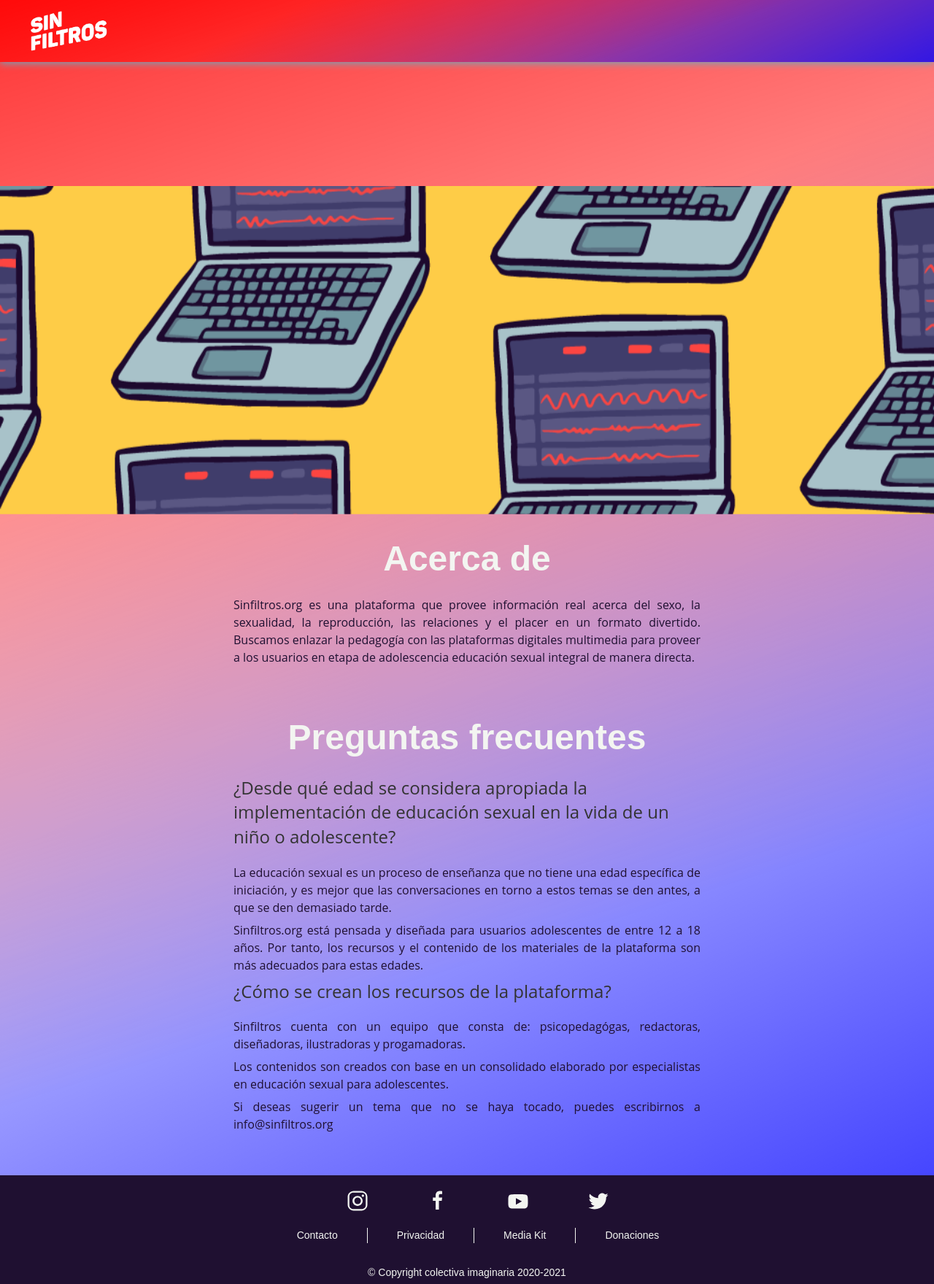
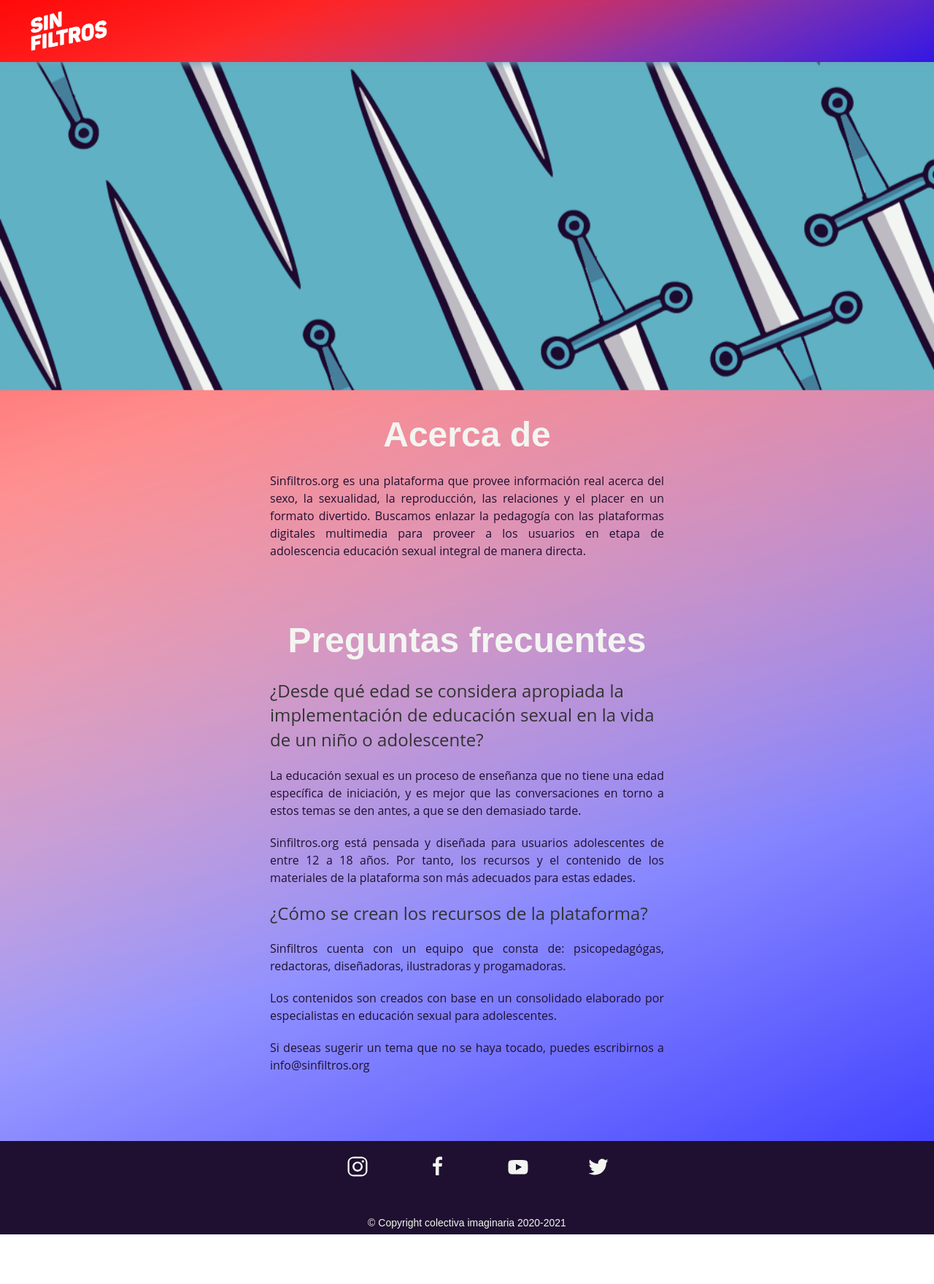
Before and after one commit to gutieCast/sinFiltros, a React (Create React App) app: page /acerca-de in a window 1280 px wide. Shown: the whole page at 73% size. After the commit the page ends 1692 px from the top, so only its background shows below. Built offline with nearby package versions, Linux system fonts and the light colour scheme.

Commit message:
footer-menu + links

```diff
--- a/src/App.jsx
+++ b/src/App.jsx
@@ -9,7 +9,7 @@ function App() {
       <Router>
         <Switch>
           <Route path='/acerca-de' component={AboutUs} />
-          <Route path='/educación' component={Education} />
+          <Route path='/educadores' component={Education} />
           <Route path='/padres' component={Parents} />
           <Route path='/multimedia' component={Multimedia} />
           <Route path='/colabora' component={Colaboration} />
--- /dev/null
+++ b/src/components/Layout/components/Footer/components/MenuFooter/index.jsx
@@ -0,0 +1,29 @@
+import React from 'react'
+import './menuFooter.scss'
+
+const items = [
+    { name: 'Contacto', link: '/contacto' },
+    { name: 'Privacidad', link: '/privacidad' },
+    { name: 'Media Kit', link: '/media-kit' },
+    { name: 'Donaciones', link: '/donaciones' },
+    { name: 'Social Partners', link: '/social-partners' }
+]
+
+
+const MenuFooter = () => {
+    return (
+        <section className="nav-footer">
+            <ul className="list-footer">
+                {
+                    items.map(({ link, name }) =>
+                        <li key={name} className="uk-animation-toggle item-footer" tabIndex="0">
+                            <a href={link} className="uk-animation-scale-up link-footer" linkName={name} />
+                        </li>
+                    )
+                }
+            </ul>
+        </section>
+    )
+}
+
+export { MenuFooter }
--- /dev/null
+++ b/src/components/Layout/components/Footer/components/MenuFooter/menuFooter.scss
@@ -0,0 +1,59 @@
+@import '../../../../../../styles/abstract/mixins.scss';
+@import '../../../../../../styles/abstract/variables.scss';
+
+.nav-footer {
+    align-items: center;
+    display: flex;
+    justify-content: center;
+    .list-footer {
+        align-items: center;
+        display: flex;
+        justify-content: center;
+        .item-footer {
+            align-items: center;
+            border-left: 1px solid $white;
+            display: flex;
+            justify-content: center;
+            margin: 2px 0;
+            @include breakpoint-1 {
+            padding: $padding-mobile1;
+            }
+            @include breakpoint-2 {
+                padding: $padding-mobile2;
+            }
+            @include breakpoint-3 {
+                padding: $padding-tablet;
+            }
+            @include breakpoint-4 {
+                padding: $padding-laptop;
+            }
+            @include breakpoint-5 {
+                padding: $padding-desktop;
+            }
+            @include breakpoint-7 {
+                padding: $padding-plus;
+            }
+            &:first-child {
+                border: none;
+            }
+            .link-footer {
+                color: $white;
+                font-family: $title-font;
+                font-size: $font-size-s;
+                @include breakpoint-1 {
+                    font-size: $font-size-xs;
+                }
+                @include breakpoint-3 {
+                    font-size: $font-size-s;
+                }
+                &:hover {
+                    color: $yellow;
+                    text-decoration: none;
+                    cursor: pointer;
+                    font-weight: bold;
+                    transition: all 0.5s ease;
+                }
+            }
+        }
+    }
+}
--- /dev/null
+++ b/src/components/Layout/components/Footer/components/index.jsx
@@ -0,0 +1 @@
+export { MenuFooter } from './MenuFooter'
--- a/src/components/Layout/components/Footer/footer.scss
+++ b/src/components/Layout/components/Footer/footer.scss
@@ -61,44 +61,7 @@
             }
         }
     }
-    .nav-footer {
-        align-items: center;
-        display: flex;
-        justify-content: center;
-        .list-footer {
-            align-items: center;
-            display: flex;
-            justify-content: center;
-            .item-footer {
-                align-items: center;
-                border-left: 1px solid $white;
-                display: flex;
-                justify-content: center;
-                margin: 2px 0;
-                @include breakpoint-1 {
-                padding: $padding-mobile1;
-                }
-                @include breakpoint-2 {
-                    padding: $padding-mobile2;
-                }
-                @include breakpoint-3 {
-                    padding: $padding-tablet;
-                }
-                @include breakpoint-4 {
-                    padding: $padding-laptop;
-                }
-                @include breakpoint-5 {
-                    padding: $padding-desktop;
-                }
-                @include breakpoint-7 {
-                    padding: $padding-plus;
-                }
-                &:first-child {
-                    border: none;
-                }
-            }
-        }
-    }
+
     .footer-footer {
         background-color: $dark-violet;
         display: block;
--- a/src/components/Layout/components/Footer/index.jsx
+++ b/src/components/Layout/components/Footer/index.jsx
@@ -1,5 +1,6 @@
 import React from 'react'
 import { Link } from 'react-router-dom'
+import { MenuFooter } from './components/MenuFooter'
 import './footer.scss'
 
 export const Footer = () => {
@@ -25,7 +26,8 @@ export const Footer = () => {
                     </li>
                 </ul>
             </section>
-            <section className="nav-footer">
+            <MenuFooter />
+            {/* <section className="nav-footer">
                 <ul className="list-footer">
                     <li key='contact' className="uk-animation-toggle item-footer" tabIndex="0">
                         <a className="uk-animation-scale-up link-footer" href="#">
@@ -48,7 +50,7 @@ export const Footer = () => {
                         </a>
                     </li>
                 </ul>
-            </section>
+            </section> */}
             <footer className="footer-footer">
                 <span className="footer-text">© Copyright
                     <a className="link-footer" href="https://colectivaimaginaria.weebly.com/"> colectiva imaginaria </a>
--- a/src/components/Layout/components/Hero/hero.scss
+++ b/src/components/Layout/components/Hero/hero.scss
@@ -6,7 +6,7 @@
     align-items: center;
     display: flex;
     flex-direction: column;
-    margin-top: 85px;
+    // margin-top: 85px;
     margin-bottom: 85px;
     width: 100vw;
     position: relative;
--- a/src/components/Layout/components/Main/main.scss
+++ b/src/components/Layout/components/Main/main.scss
@@ -10,7 +10,7 @@
     justify-content: center;
     opacity: 1;
     width: 100vw;
-    margin-top: 85px;
+    // margin-top: 85px;
     // margin: 0 0 200px 0;
     padding-bottom: 170px;
     // padding-bottom: 165px;
--- a/src/screens/AboutUs/aboutUs.scss
+++ b/src/screens/AboutUs/aboutUs.scss
@@ -13,12 +13,14 @@ h2 {
 }
 
 h3 {
+    padding: 0 50px;
     text-align: left;
     font-family: $normal-font;
 }
 
 .parraph {
-    margin: 7px 0;
+    margin: 20px 0;
+    padding: 0 50px;
     font-family: $normal-font;
     color: $dark-violet;
     text-align: justify;
--- a/src/screens/AboutUs/index.jsx
+++ b/src/screens/AboutUs/index.jsx
@@ -1,12 +1,12 @@
 import React from 'react'
-import imgLaptop from '../../assets/img/iconosYPatrones/Patrones/Laptop.png'
+import imgEspada from '../../assets/img/iconosYPatrones/Patrones/Espada.png'
 import { Layout } from '../../components/Layout'
 import './aboutUs.scss'
 
 const AboutUs = () => {
     const img = {
-        url: imgLaptop,
-        alt: "Laptop pattern",
+        url: imgEspada,
+        alt: "Sword pattern",
         id: 'img-about-us   '
     }
 
```
